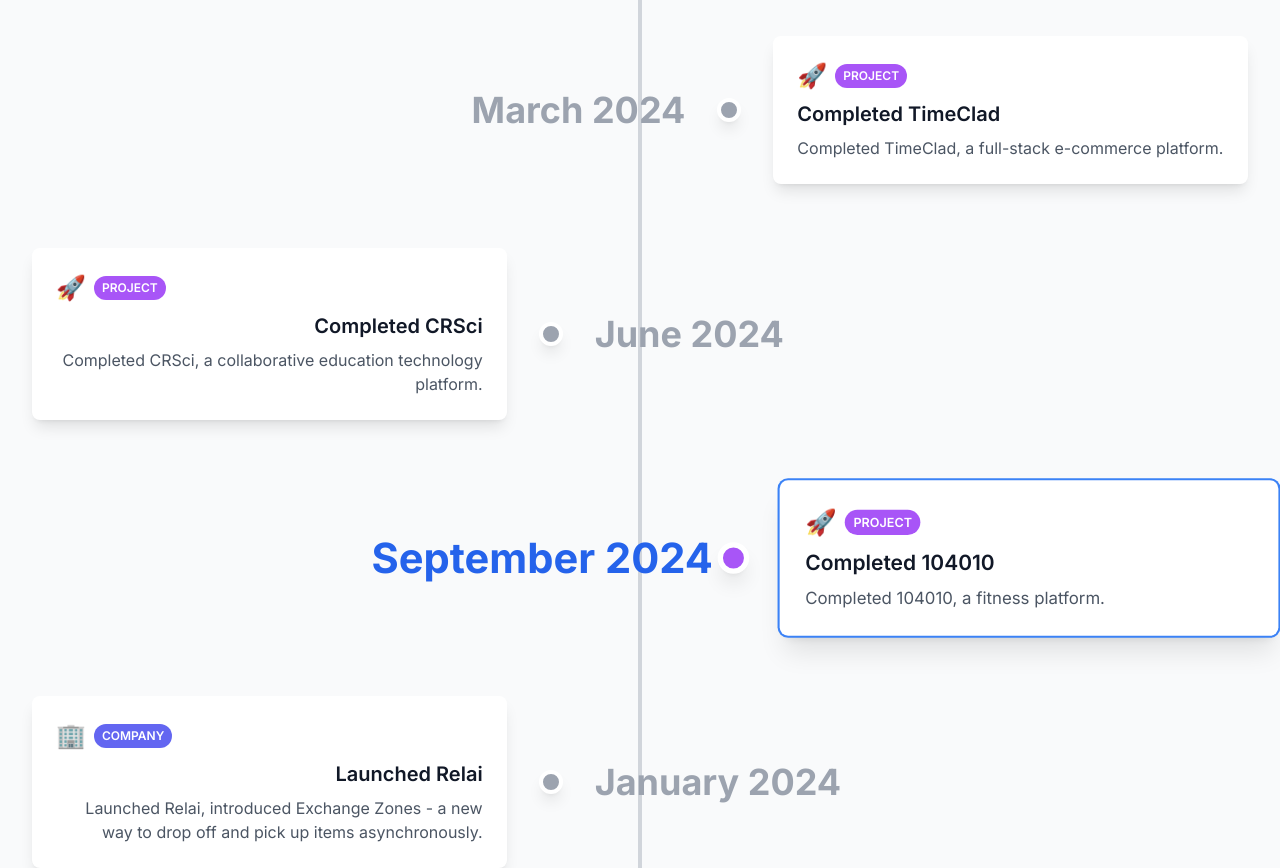
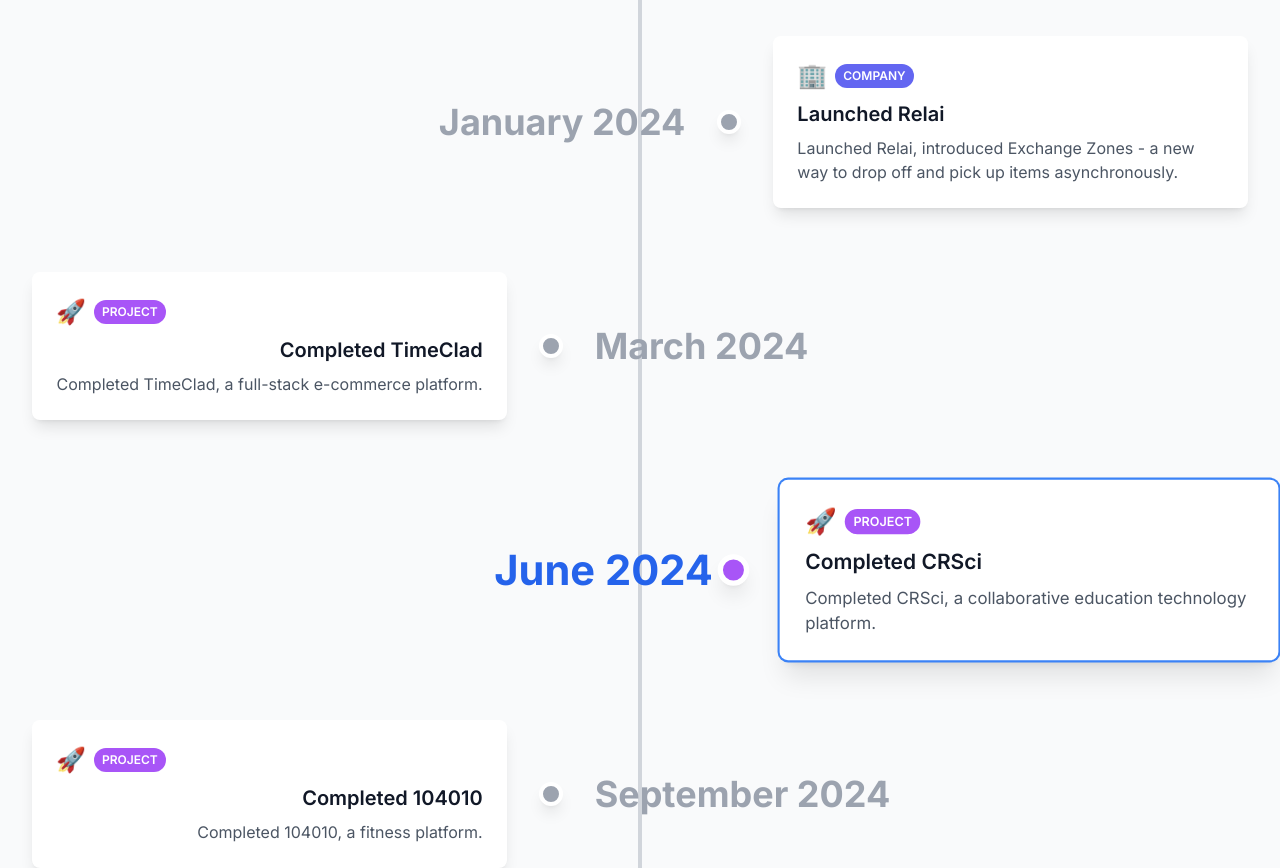
Before and after one commit to t-tann8/TJ-s-Personal-Site, a Next.js app: page / in a window 1280 px wide. Shown: the part 2780-3648 px from the top of the page. Built offline with nearby package versions, Linux system fonts and the light colour scheme.

Commit message:
Fixed timeline order

```diff
--- a/components/Timeline.tsx
+++ b/components/Timeline.tsx
@@ -35,6 +35,12 @@ const Timeline = () => {
       category: 'company'
     },
     {
+      year: 'January 2024',
+      title: 'Launched Relai',
+      description: 'Launched Relai, introduced Exchange Zones - a new way to drop off and pick up items asynchronously.',
+      category: 'company'
+    },
+    {
       year: 'March 2024',
       title: 'Completed TimeClad',
       description: 'Completed TimeClad, a full-stack e-commerce platform.',
@@ -51,12 +57,6 @@ const Timeline = () => {
       title: 'Completed 104010',
       description: 'Completed 104010, a fitness platform.',
       category: 'project'
-    },
-    {
-      year: 'January 2024',
-      title: 'Launched Relai',
-      description: 'Launched Relai, introduced Exchange Zones - a new way to drop off and pick up items asynchronously.',
-      category: 'company'
     },
     {
       year: 'November 2024',
@@ -76,7 +76,6 @@ const Timeline = () => {
       description: 'Launched EVALV Mobile App. Over 100 active users in the first month. EVALV is a mobile app that allows users to rent EV chargers from Exchange Zones.',
       category: 'project'
     },
-
 
 
   ]
```
